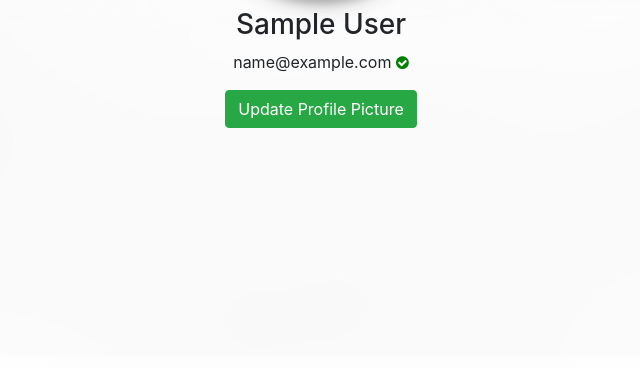
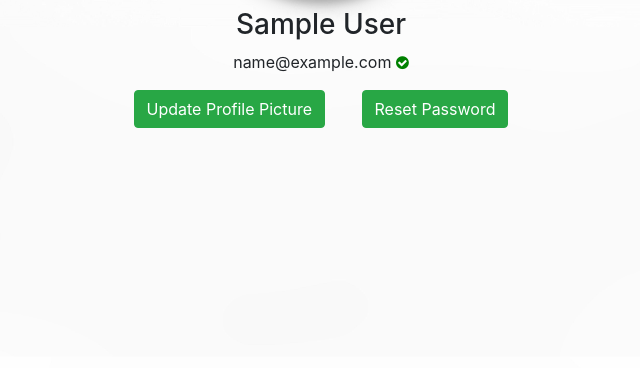
Before and after one commit to rkasale28/Hastakshar-Localhost, a Django app: page /view_profile/ in a window 1280 px wide. Shown: the part 316-684 px from the top of the page, without its empty margins (319-959 px from the left). Run offline with Django 3.2, Linux system fonts and the light colour scheme; the visitor is signed in with stand-in values (Sample User, id 1); some libraries are stand-ins or nearby versions.

Commit message:
Added Reset Password Functionality

```diff
--- a/register/templates/main/view_profile.html
+++ b/register/templates/main/view_profile.html
@@ -49,6 +49,9 @@
                     style="font-size:15px;color:green"></i></span>
             <button type="button" class="btn btn-success m-3" data-toggle="modal" data-target="#myModal">Update Profile
                 Picture</button>
+            <button type="button" class="btn btn-success m-3" data-toggle="modal" onclick="sendEmail()"
+                data-target="#myModal2">Reset
+                Password</button>
         </div>
     </div>
 
@@ -67,7 +70,95 @@
                         <input type="file" name="profile_picture" accept="image/*"
                             class="clearablefileinput form-control-file" required id="id_profile_picture">
 
-                        <button type="submit" class="btn btn-success m-3" style="float: right; display: inline">Update</button>
+                        <button type="submit" class="btn btn-success m-3"
+                            style="float: right; display: inline">Update</button>
+                    </form>
+                </div>
+            </div>
+        </div>
+    </div>
+
+    <!-- Modal -->
+    <div class="modal fade" id="myModal2" role="dialog">
+        <div class="modal-dialog">
+
+            <!-- Modal content-->
+            <div class="modal-content">
+                <div class="modal-header">
+                    <h5 class="modal-title">Reset Password</h5>
+                </div>
+                <div class="modal-body">
+                    <form action="reset_password_submit/" method="POST" enctype="multipart/form-data">
+                        {% csrf_token %}
+                        <input type="hidden" id="id_username" value="{{user.username}}" readonly disabled>
+
+                        <input type="hidden" name="otp1" id="otp1">
+
+                        <div id="div_id_otp" class="form-group">
+                            <label for="otp2" class=" requiredField">
+                                Enter OTP
+                                <span class="asteriskField">*</span>
+                            </label>
+                            <div class="">
+                                <input type="password" name="otp2" minlength="5" maxlength="5"
+                                    class="textinput textInput form-control" required id="otp2">
+                            </div>
+                            <div>
+                                <ul class="text-danger messages">
+                                    <li id="otp-error-1" style="display: none;">OTP cannot be blank</li>
+                                    <li id="otp-error-2" style="display: none;">OTP doesn't match</li>
+                                </ul>
+                            </div>
+                        </div>
+
+                        <input type="button" class="btn btn-success" value="Verify OTP" onclick="enterPassword()"
+                        id="submit_button" disabled style="border-radius: 100px; margin-top: 5px;" />
+
+                        <div id="div_id_password1" class="form-group" style="display: none;">
+                            <label for="id_password1" class=" requiredField">
+                                Password
+                                <span class="asteriskField">*</span>
+                            </label>
+                            <div class="">
+                                <input type="password" name="password1" maxlength="25"
+                                    class="textinput textInput form-control" required id="id_password1">
+                            </div>
+
+                            <div>
+                                <ul class="text-danger messages">
+                                    <li id="password-error-1" style="display: none;">Password cannot be blank</li>
+                                    <li id="password-error-2" style="display: none;">New Password cannot be the same as
+                                        previous password!</li>
+                                </ul>
+                                <ul class="text-primary messages">
+                                    <li id="password-error-3">Password should contain atleast one upper Case alphabet</li>
+                                    <li id="password-error-4">Password should contain atleast one lower Case alphabet</li>
+                                    <li id="password-error-5">Password should contain atleast one digit</li>
+                                    <li id="password-error-6">Password should contain atleast one special character</li>
+                                    <li id="password-error-7">Password should contain atleast six characters</li>
+                                </ul>
+                            </div>
+                        </div>
+
+                        <div id="div_id_password2" class="form-group" style="display: none;">
+                            <label for="id_password2" class=" requiredField">
+                                Confirm Password
+                                <span class="asteriskField">*</span>
+                            </label>
+                            <div class="">
+                                <input type="password" name="password2" maxlength="25"
+                                    class="textinput textInput form-control" required id="id_password2">
+                            </div>
+                            <div>
+                                <ul class="text-danger messages">
+                                    <li id="password2-error-1" style="display: none;">Confirm Password cannot be blank</li>
+                                    <li id="password2-error-2" style="display: none;">Passwords don't match</li>
+                                </ul>
+                            </div>
+                        </div>
+
+                        <button type="submit" class="btn btn-success" id="submit" disabled
+                            style="display:none; border-radius: 100px; margin-top: 5px;">Reset Password</button>
                     </form>
                 </div>
             </div>
@@ -75,6 +166,8 @@
     </div>
 
     <script type="text/javascript" src="{%static 'js/time.js'%}"></script>
+    <script type="text/javascript" src="{%static 'js/common.js'%}"></script>
+    <script type="text/javascript" src="{%static 'validation/forgot.js'%}"></script>
     {% else %}
 
     <body>
--- a/register/templates/register/forgot.html
+++ b/register/templates/register/forgot.html
@@ -127,9 +127,6 @@
                     <p>Nahh, I remember...I'll <a href="/login/">Login instead</a>!</p>
                 </div>
 
-
-
-
             </div>
         </div>
     </div>
--- a/register/urls.py
+++ b/register/urls.py
@@ -30,6 +30,7 @@ urlpatterns = [
     path('forgot_submit',views.forgot_submit,name="forgot_submit"),
     path('view_profile/',views.view_profile,name="view_profile"),
     path('view_profile/edit_submit/',views.edit_submit,name="edit_submit"),
+    path('view_profile/reset_password_submit/',views.reset_password_submit,name="reset_password_submit"),
 
     path('ajax/validate_email/', ajax.validate_email, name='validate_email'),
     path('ajax/validate_username/', ajax.validate_username, name='validate_username'),
--- a/register/views.py
+++ b/register/views.py
@@ -97,6 +97,7 @@ def forgot_submit(request):
 		user = hUser.objects.get(username=username)
 		user.set_password(pwd)
 		user.save()
+		messages.success(request, 'Password reset successfully')
 		return redirect('/login')
 	else:
 		return redirect('/login')
@@ -140,3 +141,17 @@ def edit_submit(request):
 		return redirect('/view_profile')
 	else:
 		return redirect('/view_profile')
+
+def reset_password_submit(request):
+	if (request.method=='POST'):
+		username = request.user.username
+		pwd = request.POST["password1"]
+
+		user = hUser.objects.get(username=username)
+		user.set_password(pwd)
+		user.save()
+
+		messages.success(request, 'Password reset successfully. Please login with new password.')
+		return redirect('/login')
+	else:
+		return redirect('/view_profile')
--- a/static/validation/forgot.js
+++ b/static/validation/forgot.js
@@ -113,7 +113,13 @@ function match(){
     var bool = password1 == "" ||
     password2=="" ||
     password1!=password2 ||
-    $('#password-error-2').css('display') == 'block'
+    $('#password-error-2').css('display') == 'block' ||
+    $('#password-error-3').css('display') == 'block' ||
+    $('#password-error-4').css('display') == 'block' ||
+    $('#password-error-5').css('display') == 'block' ||
+    $('#password-error-6').css('display') == 'block' ||
+    $('#password-error-7').css('display') == 'block'
+
 
     display("#password2-error-2",(!(password1 == "" || password2=="") && password1!=password2))
     enable("#submit",bool)
```
